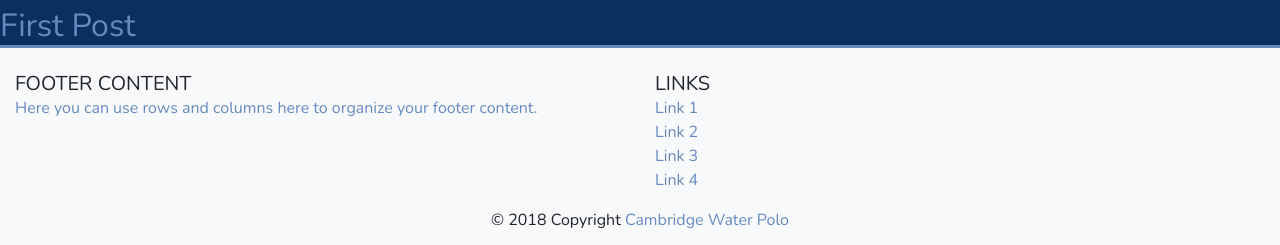
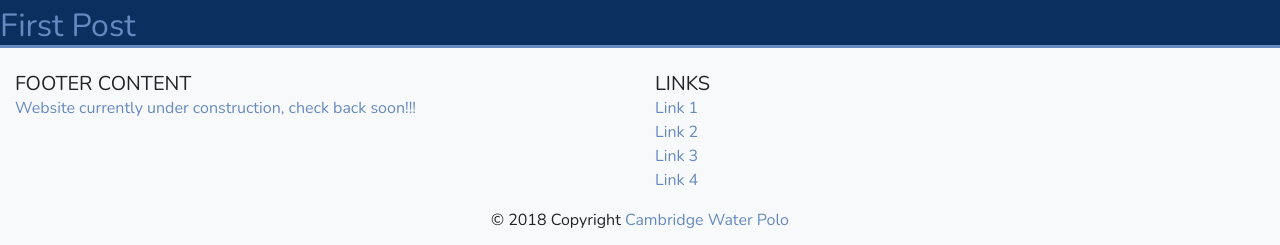
Before and after one commit to cambridge-water-polo/cambridge-water-polo.github.io, a Jekyll site: the page built from index.html, in a window 1280 px wide and 1185 px high. Shown: the part 937-1182 px from the top of the window. Built offline with Jekyll 4.4.1, drawn with Linux system fonts in a browser that asks for light colours.

Commit message:
update website

```diff
--- a/_includes/footer.html
+++ b/_includes/footer.html
@@ -6,7 +6,7 @@
 
             <div class="col-md-6">
                 <h5 class="text-uppercase">Footer Content</h5>
-                <p>Here you can use rows and columns here to organize your footer content.</p>
+                <p>Website currently under construction, check back soon!!!</p>
             </div>
 
             <div class="col-md-6">
```
Also changed, not shown: 2 other files.
